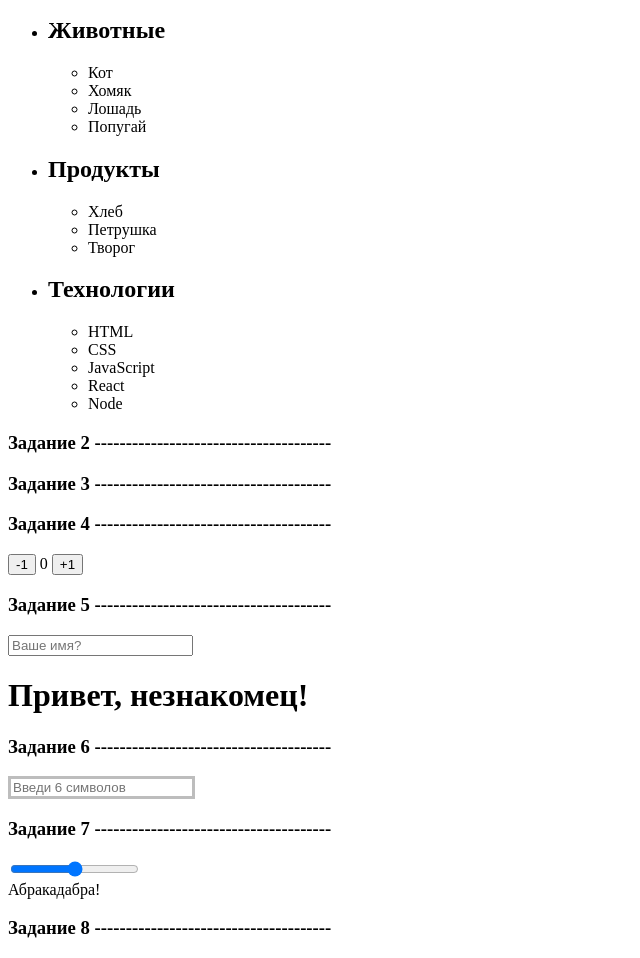
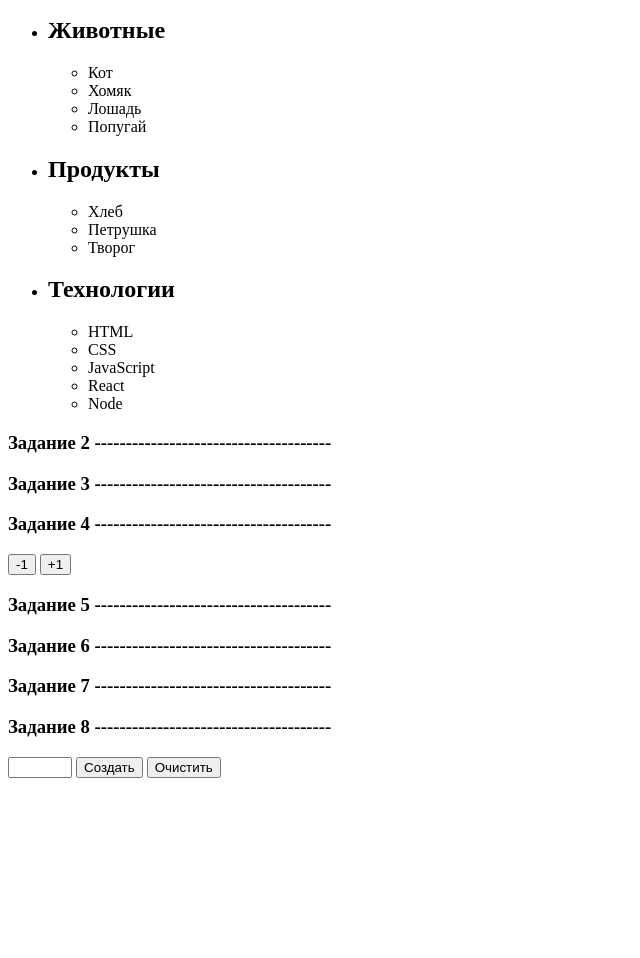
Before and after one commit to RBCHK/goit-js-homework, a plain HTML site: page goit-js-hw-07/index.html in a window 1280 px wide. Shown: the part 105-1063 px from the top of the page, without its empty margins (0-640 px from the left). After the commit the page ends 891 px from the top, so only its background shows below. Drawn offline with Linux system fonts and the light colour scheme.

Commit message:
fixed 4, done 8

```diff
--- a/goit-js-hw-07/index.html
+++ b/goit-js-hw-07/index.html
@@ -60,31 +60,33 @@
 
 	<div id="counter">
 		<button type="button" data-action="decrement">-1</button>
-		<span id="value">0</span>
+		<span id="value"></span>
 		<button type="button" data-action="increment">+1</button>
 	</div>
 
 	<h3>Задание 5 --------------------------------------</h3>
 
-	<input type="text" placeholder="Ваше имя?" id="name-input" />
-	<h1>Привет, <span id="name-output">незнакомец</span>!</h1>
+	<!-- <input type="text" placeholder="Ваше имя?" id="name-input" />
+	<h1>Привет, <span id="name-output">незнакомец</span>!</h1> -->
 
 	<h3>Задание 6 --------------------------------------</h3>
-	<input
-	type="text"
-	id="validation-input"
-	data-length="6"
-	placeholder="Введи 6 символов" />
+
+	<!-- <input type="text" id="validation-input" data-length="6" placeholder="Введи 6 символов" /> -->
 
 	<h3>Задание 7 --------------------------------------</h3>
 
-	<input id="font-size-control" type="range" />
+	<!-- <input id="font-size-control" type="range" />
 	<br />
-	<span id="text">Абракадабра!</span>
+	<span id="text">"Абракадабра"!</span> -->
 
 	<h3>Задание 8 --------------------------------------</h3>
 
-
+	<div id="controls">
+		<input type="number" min="0" max="100" step="1" />
+		<button type="button" data-action="render">Создать</button>
+		<button type="button" data-action="destroy">Очистить</button>
+	</div>
+	<div id="boxes"></div>
 
 	<script type="module" src="./index.js"></script>
 </body>
--- a/goit-js-hw-07/index.js
+++ b/goit-js-hw-07/index.js
@@ -148,20 +148,16 @@
 
 //! Решение 4
 
-// // const counter = document.querySelector('#counter');
-// // console.log(counter)
+// const counterValue = document.querySelector('#value');
+// let value = 0;
 
-// const counterValue = document.querySelector('#value');
-// counterValue.textContent = 100;
-// // console.log(counterValue);
+// counterValue.textContent = value
 
 // const increment = document.querySelector('[data-action="increment"]');
 // const decrement = document.querySelector('[data-action="decrement"]');
-// // console.log(increment);
-// // console.log(decrement);
 
-// increment.addEventListener('click', () => counterValue.textContent = +counterValue.textContent + 1)
-// decrement.addEventListener('click', () => counterValue.textContent = +counterValue.textContent - 1)
+// increment.addEventListener('click', () => counterValue.textContent = value += 1)
+// decrement.addEventListener('click', () => counterValue.textContent = value -= 1)
 
 
 //! Задание 5 --------------------------------
@@ -224,15 +220,90 @@
 
 //! Решение 7
 
-const fontSizeControl = document.querySelector('#font-size-control');
-const text = document.querySelector('#text');
-// fontSizeControl.value = 14;
+// const fontSizeControl = document.querySelector('#font-size-control');
+// const text = document.querySelector('#text');
+// // fontSizeControl.value = 14;
 
-fontSizeControl.addEventListener('input', () => {
-	text.style.fontSize = `${fontSizeControl.value}px`;
-})
+// fontSizeControl.addEventListener('input', () => {
+// 	text.style.fontSize = `${fontSizeControl.value}px`;
+// })
 
 
-//! Задание 8 --------------------------------
+//! Задание 8 дополнительное, выполнять не обязательно -----------------------
+// Напиши скрипт создания и очистки коллекции элементов. Пользователь вводит
+// количество элементов в input и нажимает кнопку Создать, после чего рендерится
+// коллекция. При нажатии на кнопку Очистить, коллекция элементов очищается.
+
+// Создай функцию createBoxes(amount), которая принимает 1 параметр amount - число.
+// Функция создает столько div, сколько указано в amount и добавляет их в div#boxes.
+
+// Каждый созданный div:
+
+// Имеет случайный rgb цвет фона
+// Размеры самого первого div - 30px на 30px
+// Каждый следующий div после первого, должен быть шире и выше предыдущего на 10px
+// Создай функцию destroyBoxes(), которая очищает div#boxes.
+
+{
+	/* <div id="controls">
+				<input type="number" min="0" max="100" step="1" />
+				<button type="button" data-action="render">Создать</button>
+				<button type="button" data-action="destroy">Очистить</button>
+			</div>
+
+			<div id="boxes"></div> */
+}
 
 //! Решение 8
+
+// const controls = document.querySelector('#controls');
+// const boxes = document.querySelector('#boxes');
+// const input = document.querySelector('input');
+// const render = document.querySelector('[data-action="render"]');
+// const destroy = document.querySelector('[data-action="destroy"]');
+// let amount;
+
+// render.addEventListener('click', () => {
+// 	amount = input.value
+// 	console.log(boxes);
+
+// 	createBoxes(amount)
+// });
+
+// destroy.addEventListener('click', () => {
+
+// 	destroyBoxes()
+// });
+
+// function createBoxes(amount) {
+
+// 	for (let i = 0; i < amount; i += 1) {
+// 		const div = document.createElement('div');
+// 		const width = 30;
+// 		const height = 30;
+
+// 		div.style.width = `${width + i * 10}px`;
+// 		div.style.height = `${height + i * 10}px`;
+
+// 		div.style.backgroundColor = `${random_bg_color()}`
+
+// 		div.style.transition = '2s ease-in-out';
+// 		setTimeout(() => `${random_bg_color()}`, 1000)
+
+// 		boxes.append(div);
+// 	}
+// }
+
+// function destroyBoxes() {
+// 	boxes.innerHTML = '';
+// 	input.value = '';
+// }
+
+// function random_bg_color() {
+// 	const x = Math.floor(Math.random() * 256);
+// 	const y = Math.floor(Math.random() * 256);
+// 	const z = Math.floor(Math.random() * 256);
+// 	const bgColor = `rgb(${x}, ${y}, ${z})`;
+
+// 	return bgColor
+// }
--- a/goit-js-hw-07/styles.css
+++ b/goit-js-hw-07/styles.css
@@ -4,8 +4,11 @@
 
 #validation-input.valid {
 	border-color: #4caf50;
+
 }
 
 #validation-input.invalid {
 	border-color: #f44336;
+	background-color: #fff;
+
 }
```
